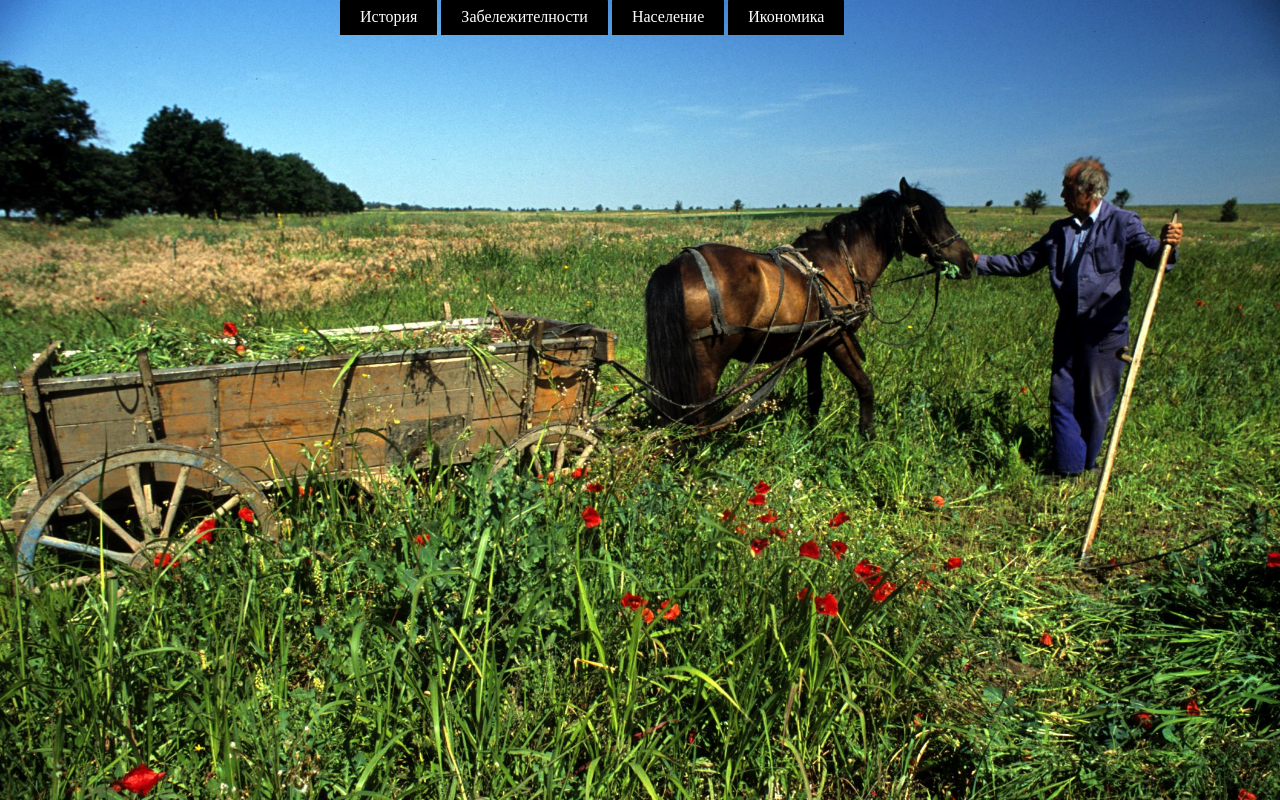
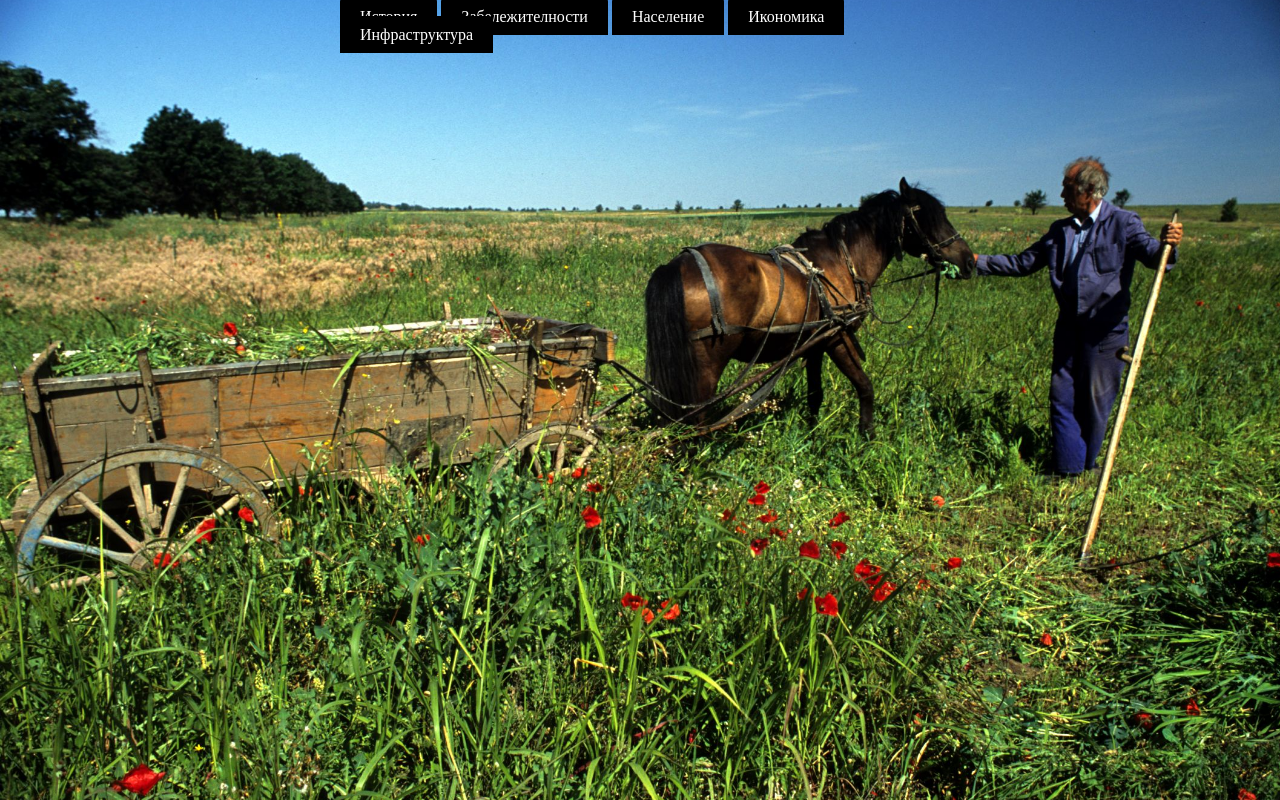
Before and after one commit to noob2/Bulgarite, a plain HTML site: page index.html in a window 1280 px wide. Drawn offline with Linux system fonts and the light colour scheme.

Commit message:
Update index.html

```diff
--- a/index.html
+++ b/index.html
@@ -12,6 +12,7 @@
         <li><a href="/css/default.asp">Забележителности</a></li>
         <li><a href="/js/default.asp">Население</a></li>
         <li><a href="/php/default.asp">Икономика</a></li>
+        <li><a href="/php/default.asp">Инфраструктура</a></li>
     </ul>
 </div>
 </body>
```
